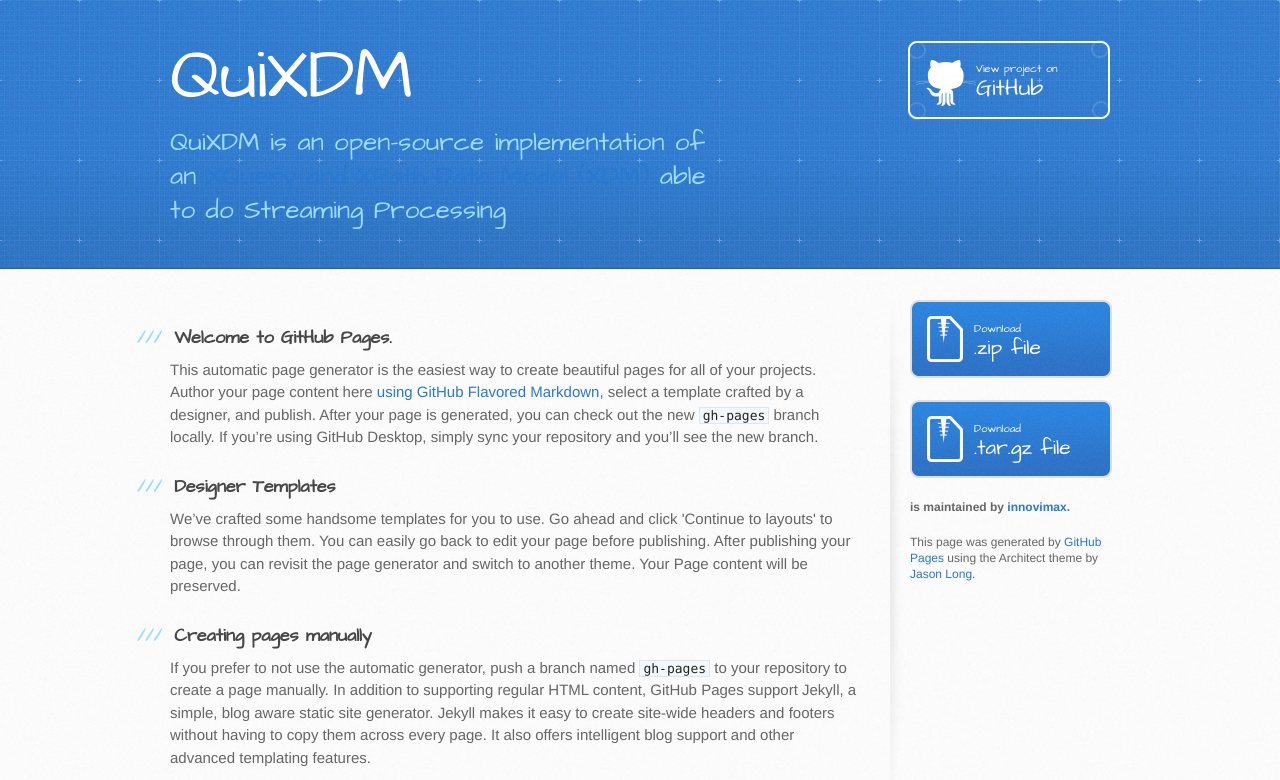
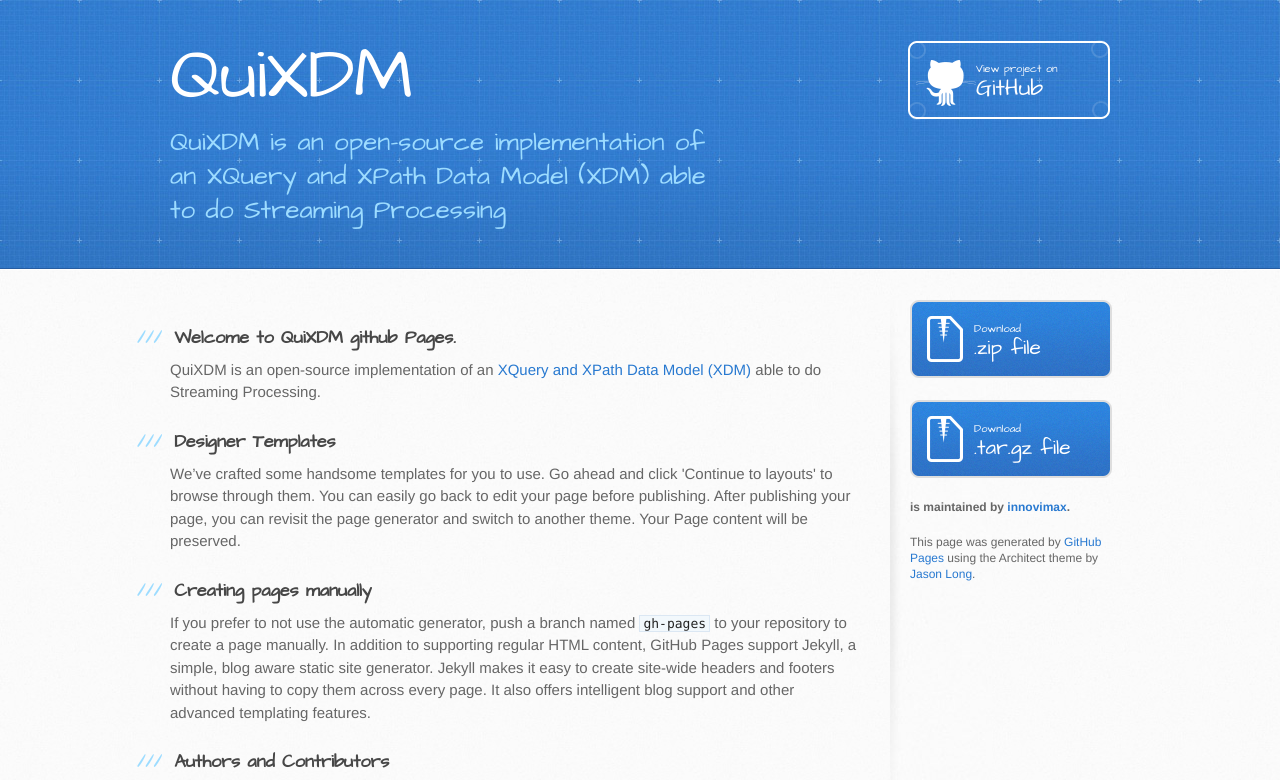
Before and after one commit to Innovimax-SARL/QuiXDM, a plain HTML site: page index.html in a window 1280 px wide. Shown: the top 780 px of the page. Drawn offline with Linux system fonts and the light colour scheme.

Commit message:
Update index.html

```diff
--- a/index.html
+++ b/index.html
@@ -20,7 +20,7 @@
     <header>
       <div class="inner">
         <h1>QuiXDM</h1>
-        <h2>QuiXDM is an open-source implementation of an <a href="http://www.w3.org/TR/xpath-datamodel/">XQuery and XPath Data Model (XDM)</a> able to do Streaming Processing</h2>
+        <h2>QuiXDM is an open-source implementation of an XQuery and XPath Data Model (XDM) able to do Streaming Processing</h2>
         <a href="https://github.com/innovimax/quixdm" class="button"><small>View project on</small> GitHub</a>
       </div>
     </header>
@@ -29,10 +29,9 @@
       <div class="inner clearfix">
         <section id="main-content">
           <h3>
-<a id="welcome-to-github-pages" class="anchor" href="#welcome-to-github-pages" aria-hidden="true"><span class="octicon octicon-link"></span></a>Welcome to GitHub Pages.</h3>
+<a id="welcome-to-github-pages" class="anchor" href="#welcome-to-github-pages" aria-hidden="true"><span class="octicon octicon-link"></span></a>Welcome to QuiXDM github Pages.</h3>
 
-<p>This automatic page generator is the easiest way to create beautiful pages for all of your projects. Author your page content here <a href="https://guides.github.com/features/mastering-markdown/">using GitHub Flavored Markdown</a>, select a template crafted by a designer, and publish. After your page is generated, you can check out the new <code>gh-pages</code> branch locally. If you’re using GitHub Desktop, simply sync your repository and you’ll see the new branch.</p>
-
+<p>QuiXDM is an open-source implementation of an <a href="http://www.w3.org/TR/xpath-datamodel/">XQuery and XPath Data Model (XDM)</a> able to do Streaming Processing.</p>
 <h3>
 <a id="designer-templates" class="anchor" href="#designer-templates" aria-hidden="true"><span class="octicon octicon-link"></span></a>Designer Templates</h3>
 
```
